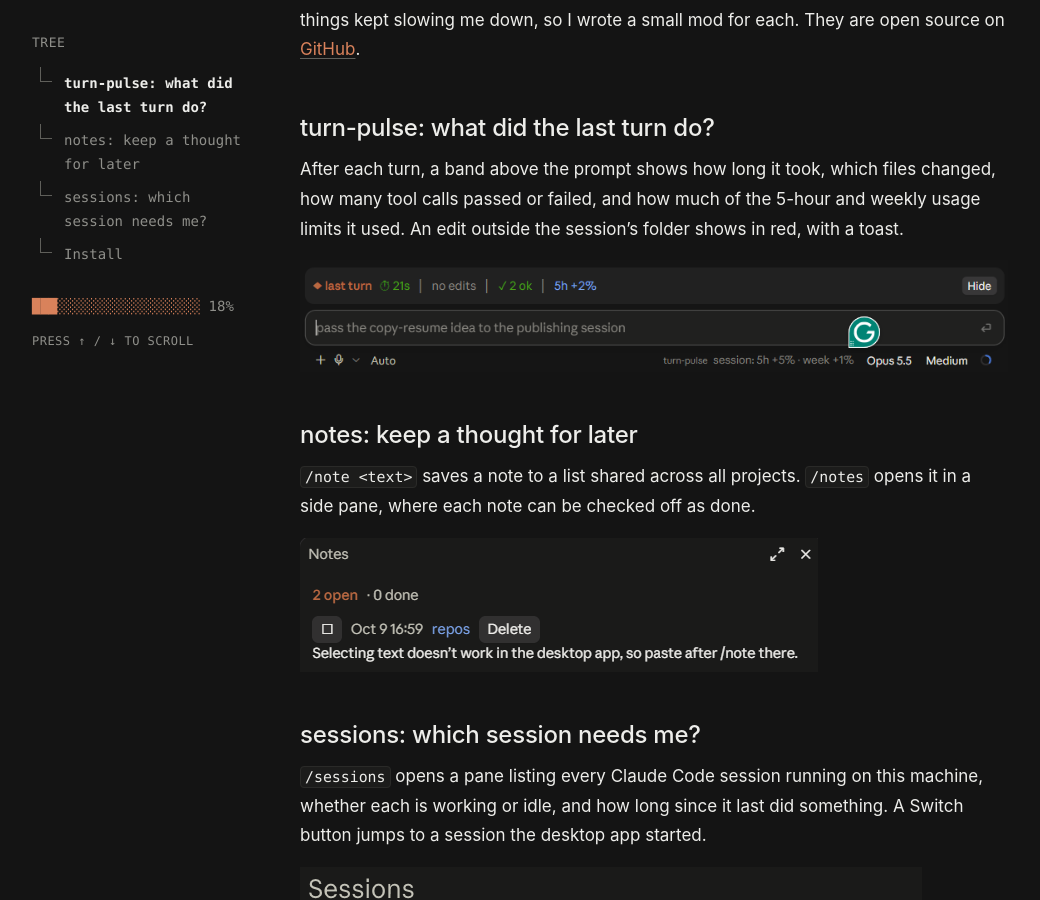
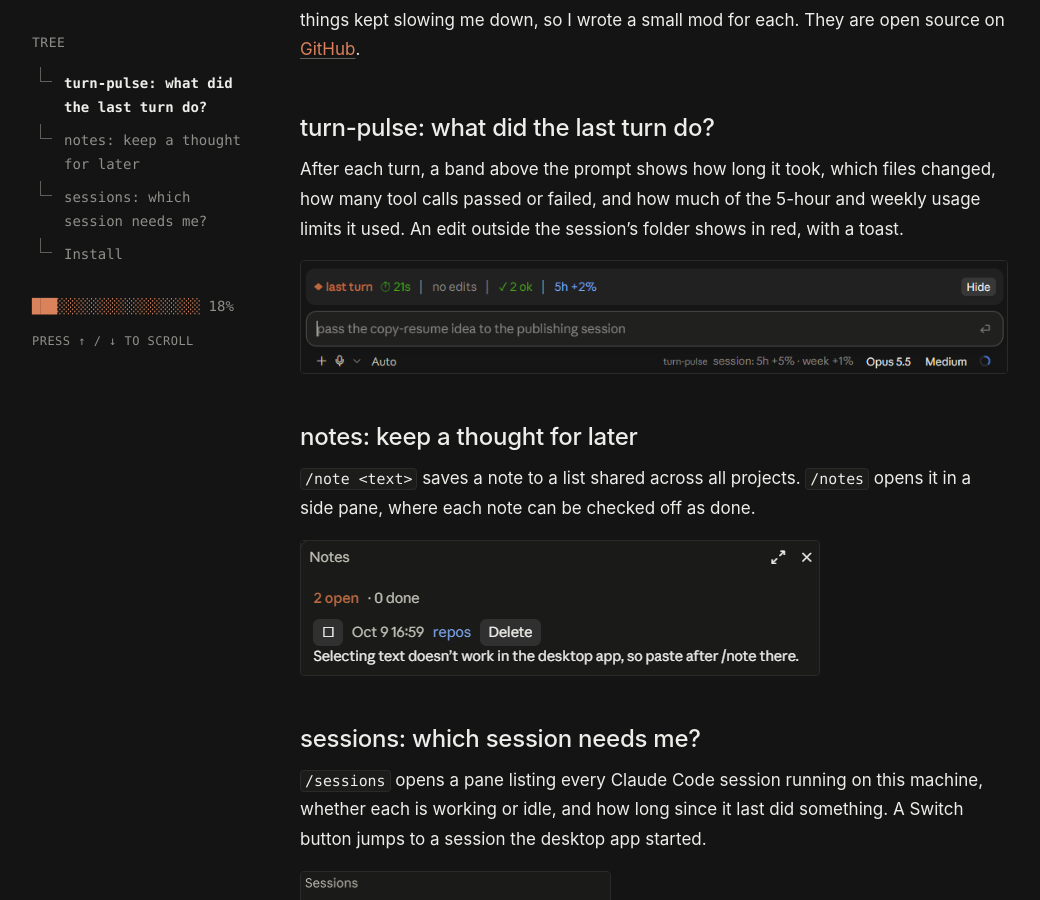
Before and after one commit to ilya-paskhover/ilya-paskhover.github.io, a Jekyll site: the page built from _posts/2026-10-17-claude-code-mods.markdown, in a window 1280 px wide and 900 px high, scrolled down 457 px. Shown: the whole window, without its empty margins (0-1040 px from the left). Built offline with Jekyll 4.4.1, drawn with Linux system fonts in a browser that asks for light colours; some of the changed text lies outside the part shown.

Commit message:
Fix command block and screenshots in the Claude Code mods post
Inline code styles leaked into code blocks and indented only the first
line. Frame the screenshots, show the retina Sessions image at its
logical size, remove a browser extension's badge from turn-pulse, and
list all three install commands.

Co-Authored-By: Claude Opus 5.5 <noreply@anthropic.com>

```diff
--- a/_posts/2026-10-17-claude-code-mods.markdown
+++ b/_posts/2026-10-17-claude-code-mods.markdown
@@ -13,19 +13,19 @@ I spend most of my day in Claude Code, often with several sessions at once. Thre
 
 After each turn, a band above the prompt shows how long it took, which files changed, how many tool calls passed or failed, and how much of the 5-hour and weekly usage limits it used. An edit outside the session's folder shows in red, with a toast.
 
-![The turn-pulse band above the prompt, and the session total in the status line](/assets/images/claude-code-mods/turn-pulse.png)
+![The turn-pulse band above the prompt, and the session total in the status line](/assets/images/claude-code-mods/turn-pulse.png){: .screenshot}
 
 ## notes: keep a thought for later
 
 `/note <text>` saves a note to a list shared across all projects. `/notes` opens it in a side pane, where each note can be checked off as done.
 
-![The Notes side pane with one open note](/assets/images/claude-code-mods/notes.png)
+![The Notes side pane with one open note](/assets/images/claude-code-mods/notes.png){: .screenshot}
 
 ## sessions: which session needs me?
 
 `/sessions` opens a pane listing every Claude Code session running on this machine, whether each is working or idle, and how long since it last did something. A Switch button jumps to a session the desktop app started.
 
-![The Sessions side pane with two idle sessions and a Switch button](/assets/images/claude-code-mods/sessions.png)
+![The Sessions side pane with two idle sessions and a Switch button](/assets/images/claude-code-mods/sessions.png){: .screenshot width="311"}
 
 ## Install
 
--- a/_sass/_post.scss
+++ b/_sass/_post.scss
@@ -159,7 +159,7 @@
 
     h2:first-child { margin-top: 0; }
 
-    code {
+    :not(pre) > code {
         font-family: var(--font-mono);
         font-size: 0.875em;
         padding: 1px var(--space-1);
@@ -168,6 +168,12 @@
     }
 
     a { color: var(--color-accent); }
+
+    .screenshot {
+        display: block;
+        border: 1px solid var(--color-border);
+        border-radius: var(--radius);
+    }
 }
 
 .post-nav {
```
Also changed, not shown: other parts of _posts/2026-10-17-claude-code-mods.markdown (+2 -0 lines), assets/images/claude-code-mods/turn-pulse.png.
